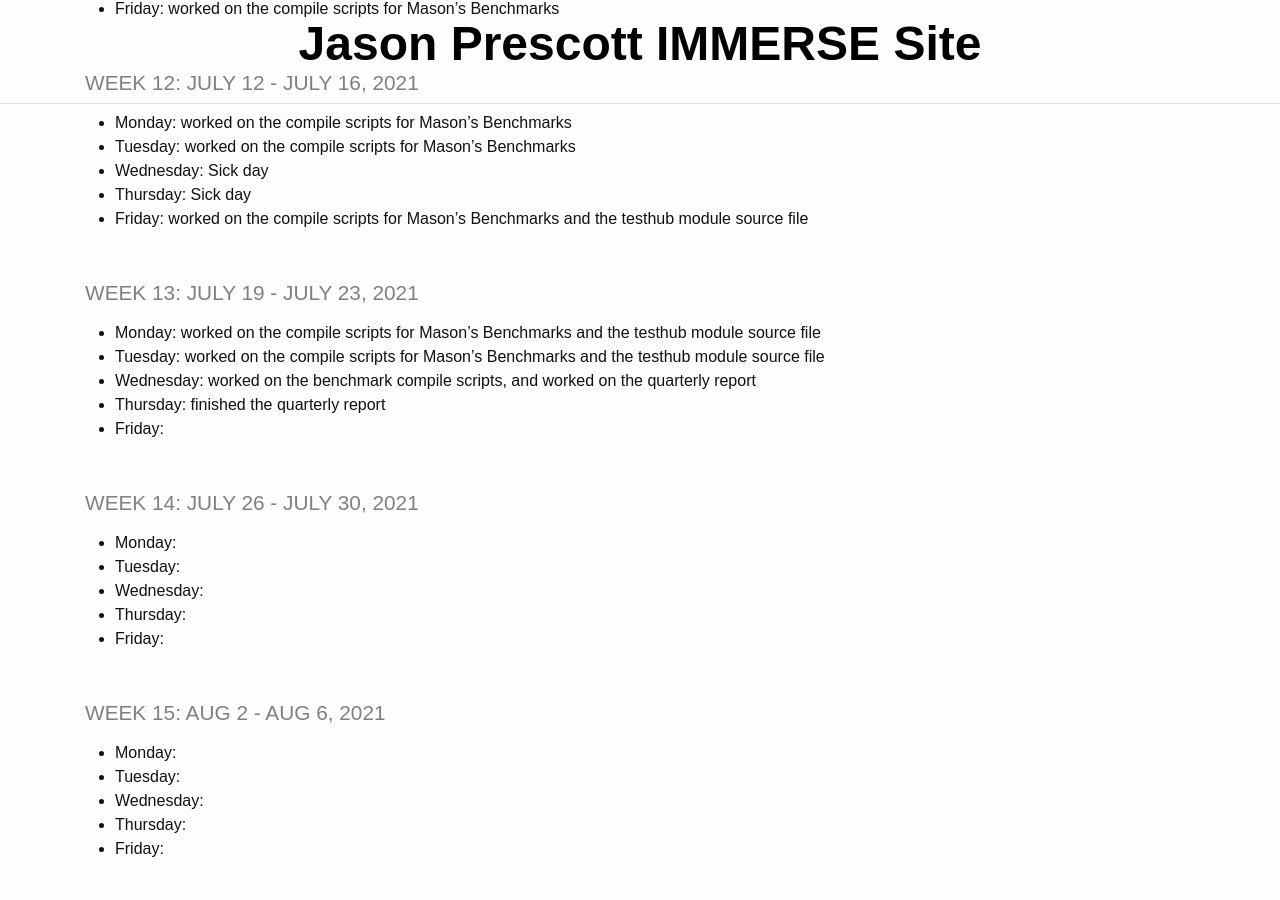
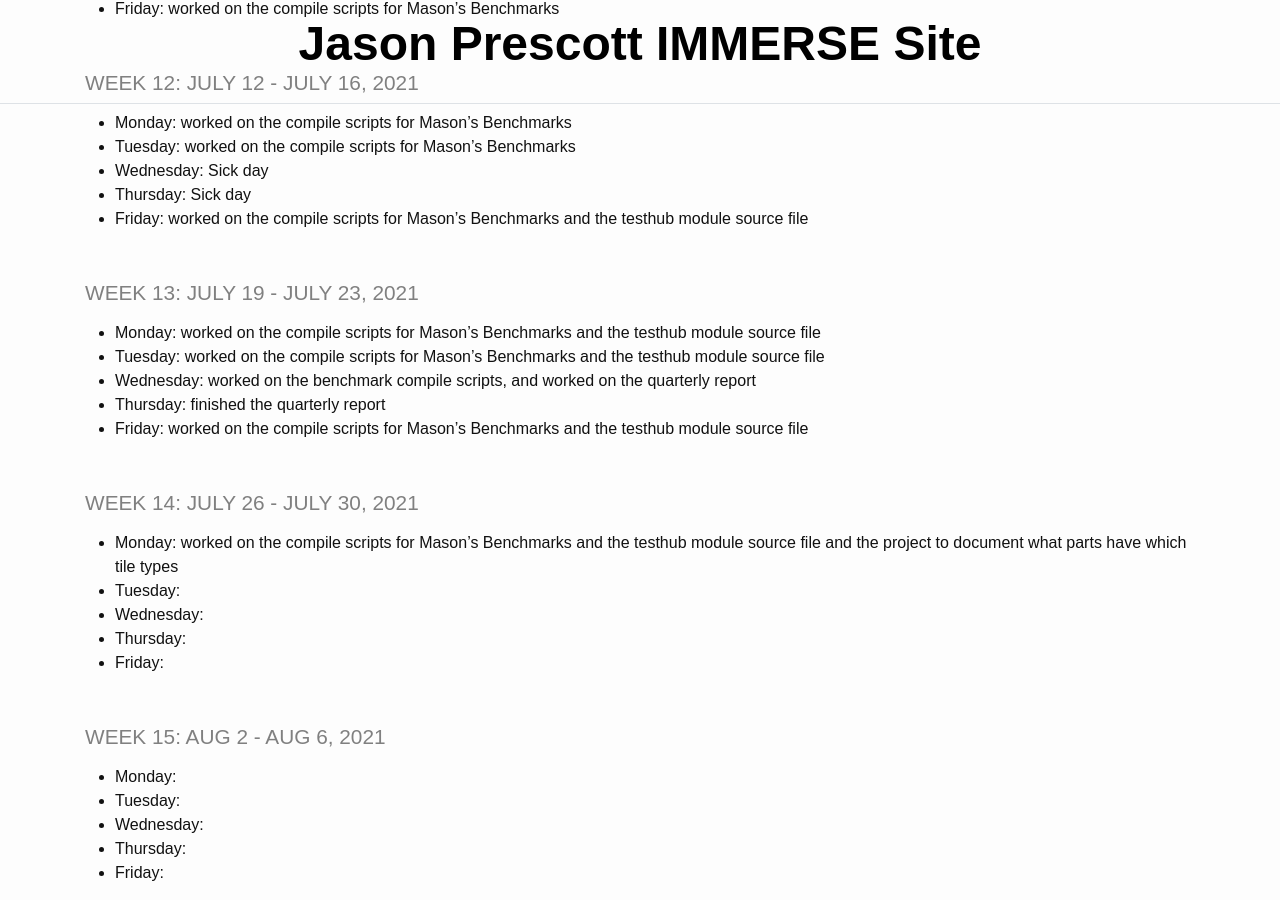
Before and after one commit to jason1234309/Immerse_Website, a Jekyll site: the page built from _pages/log.md, in a window 1280 px wide and 900 px high, scrolled down 2916 px. Built offline with Jekyll 4.4.1, drawn with Linux system fonts in a browser that asks for light colours; before the commit the page ends 3792 px from its top, so only the background shows below that.

Commit message:
updated the log until 7-26-2021

```diff
--- a/_pages/log.md
+++ b/_pages/log.md
@@ -106,11 +106,11 @@ title: IMMERSE Log
 * **Tuesday**: worked on the compile scripts for Mason's Benchmarks and the testhub module source file
 * **Wednesday**: worked on the benchmark compile scripts, and worked on the quarterly report
 * **Thursday**: finished the quarterly report
-* **Friday**:
+* **Friday**: worked on the compile scripts for Mason's Benchmarks and the testhub module source file
 
 ### week 14: July 26 - July 30, 2021
 
-* **Monday**:
+* **Monday**: worked on the compile scripts for Mason's Benchmarks and the testhub module source file and the project to document what parts have which tile types
 * **Tuesday**:
 * **Wednesday**:
 * **Thursday**:
```
